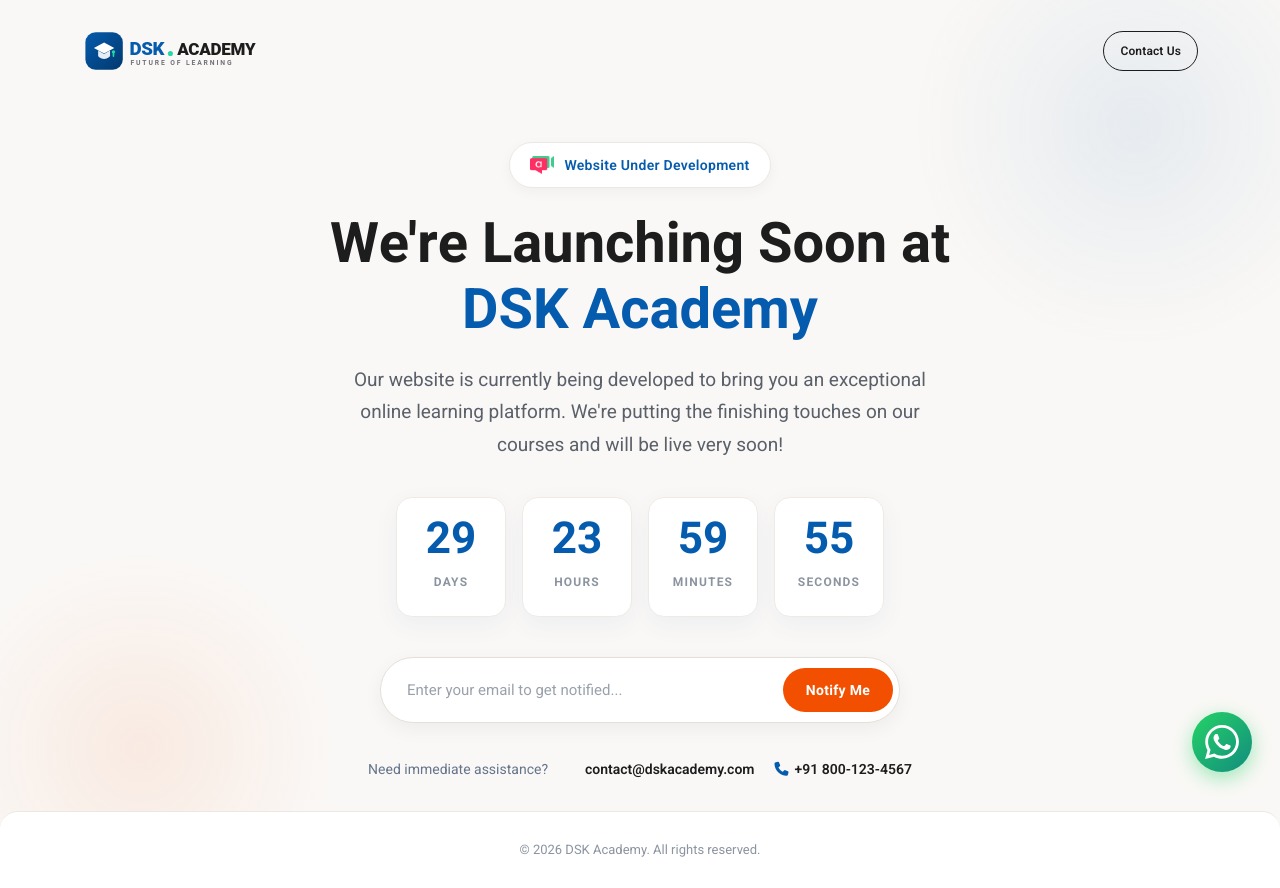
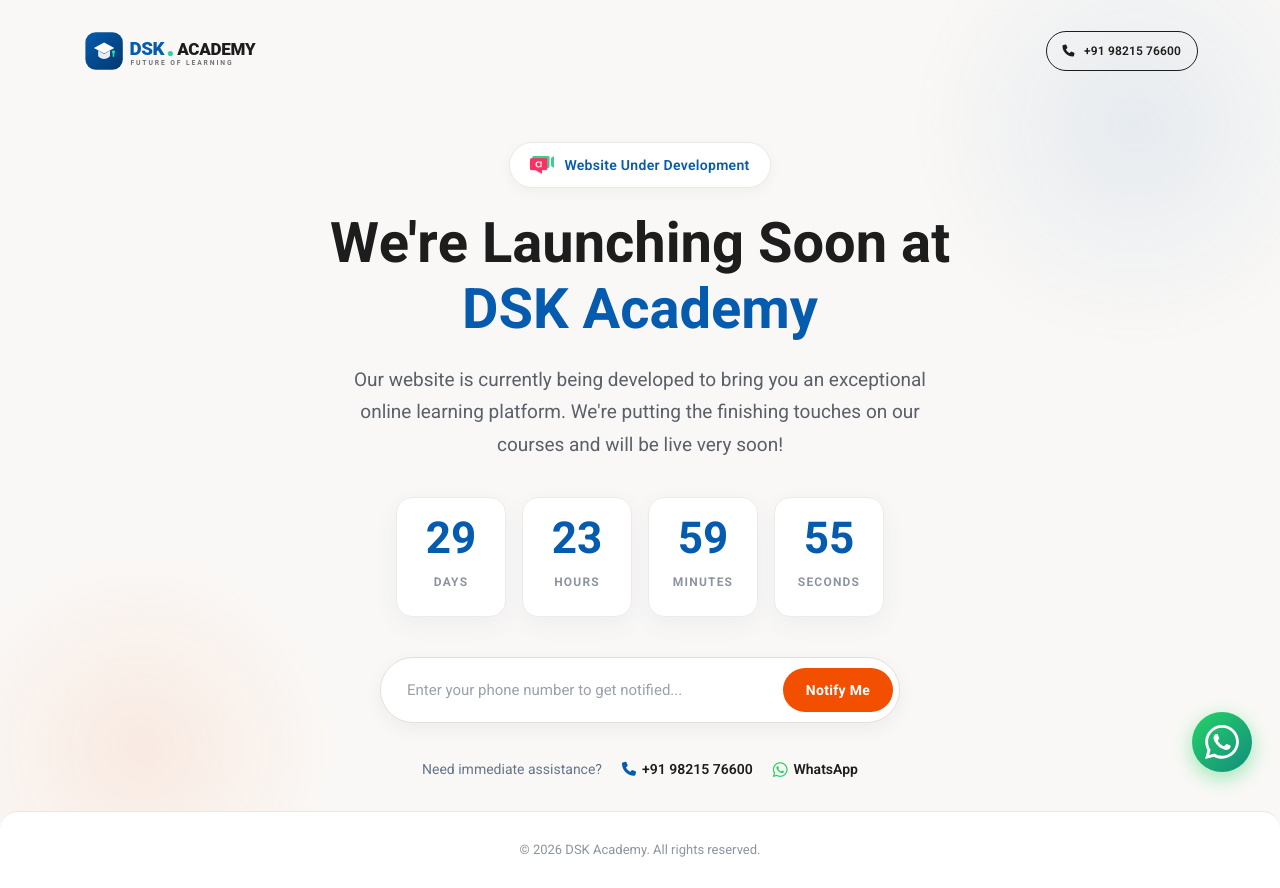
Before and after one commit to Saklain06/dsk-academy, a plain HTML site: page index.html in a window 1280 px wide. Drawn offline with Linux system fonts and the light colour scheme; files whose address does not match are found by name.

Commit message:
feat: use contact number 98215 76600, update whatsapp link, and remove email

```diff
--- a/index.html
+++ b/index.html
@@ -313,9 +313,9 @@
           </a>
         </div>
         <div class="col-auto">
-          <a href="mailto:contact@dskacademy.com" class="cus-btn bg-white border-btn small-btn">
-            <span>Contact Us</span>
-            <span>Contact Us</span>
+          <a href="tel:+919821576600" class="cus-btn bg-white border-btn small-btn">
+            <span><i class="fa-solid fa-phone me-1"></i> +91 98215 76600</span>
+            <span><i class="fa-solid fa-phone me-1"></i> +91 98215 76600</span>
           </a>
         </div>
       </div>
@@ -366,13 +366,13 @@
         <div class="notify-form-wrap">
           <form class="notify-form" id="notifyForm">
             <input
-              type="email"
+              type="tel"
               class="notify-input"
-              id="notifyEmail"
-              placeholder="Enter your email to get notified..."
+              id="notifyPhone"
+              placeholder="Enter your phone number to get notified..."
               required
-              autocomplete="email"
-              aria-label="Email address for launch notification"
+              autocomplete="tel"
+              aria-label="Phone number for launch notification"
             >
             <button type="submit" class="cus-btn bg-orenge notify-btn">
               <span>Notify Me</span>
@@ -387,11 +387,11 @@
         <!-- DIRECT CONTACT -->
         <div class="launch-contact">
           <span>Need immediate assistance?</span>
-          <a href="mailto:contact@dskacademy.com">
-            <i class="fa-regular fa-envelope" style="color: #055BAD;"></i> contact@dskacademy.com
+          <a href="tel:+919821576600">
+            <i class="fa-solid fa-phone" style="color: #055BAD;"></i> +91 98215 76600
           </a>
-          <a href="tel:+918001234567">
-            <i class="fa-solid fa-phone" style="color: #055BAD;"></i> +91 800-123-4567
+          <a href="https://wa.me/919821576600?text=Hello%20DSK%20Academy%2C%20I%20am%20interested%20in%20your%20upcoming%20courses." target="_blank" rel="noopener">
+            <i class="fa-brands fa-whatsapp" style="color: #25D366; font-size: 17px;"></i> WhatsApp
           </a>
         </div>
       </div>
@@ -407,7 +407,7 @@
 
   <!-- Floating WhatsApp Chat Widget -->
   <a
-    href="https://wa.me/918001234567?text=Hello%20DSK%20Academy%2C%20I%20am%20interested%20in%20your%20upcoming%20courses."
+    href="https://wa.me/919821576600?text=Hello%20DSK%20Academy%2C%20I%20am%20interested%20in%20your%20upcoming%20courses."
     class="dsk-whatsapp-btn dsk-whatsapp-float"
     target="_blank"
     rel="noopener"
@@ -461,17 +461,17 @@
 
     // Simple Notify Form
     const notifyForm = document.getElementById('notifyForm');
-    const notifyEmail = document.getElementById('notifyEmail');
+    const notifyPhone = document.getElementById('notifyPhone');
     const notifySuccess = document.getElementById('notifySuccess');
 
     notifyForm.addEventListener('submit', function (e) {
       e.preventDefault();
-      const email = notifyEmail.value.trim();
-      if (!email) return;
+      const phone = notifyPhone.value.trim();
+      if (!phone) return;
 
       try {
         const subscribers = JSON.parse(localStorage.getItem('dsk_launch_subscribers') || '[]');
-        subscribers.push({ email: email, date: new Date().toISOString() });
+        subscribers.push({ phone: phone, date: new Date().toISOString() });
         localStorage.setItem('dsk_launch_subscribers', JSON.stringify(subscribers));
       } catch (err) {
         console.error(err);
```
Also changed, not shown: launching-soon.html (+17 -17 lines).
